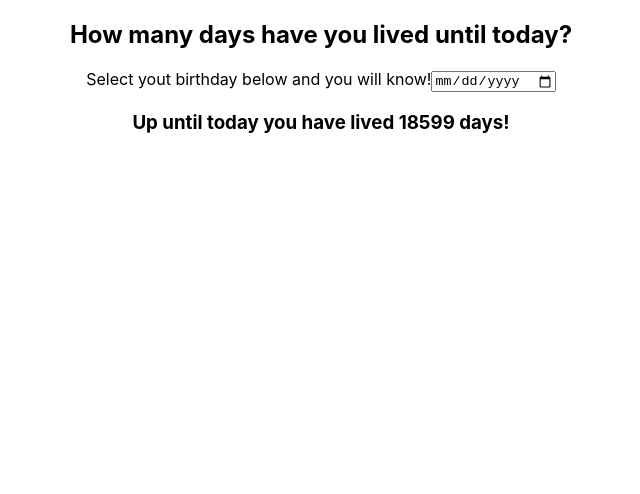
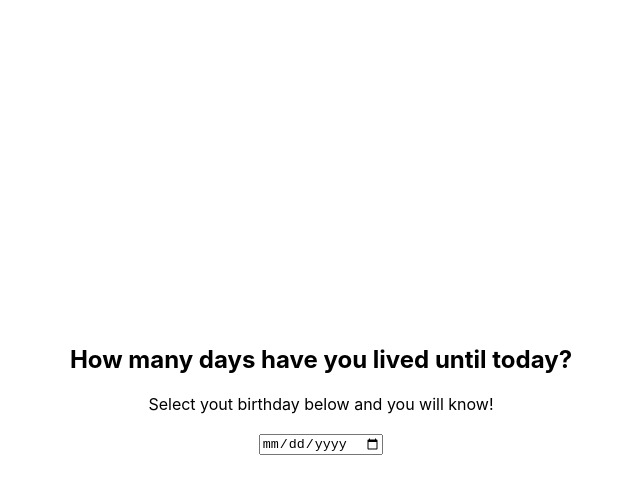
Before and after one commit to CleitonLuizOliveira/day_counter, a React (Create React App) app: page / in a window 1280 px wide. Shown: the top 494 px of the page, without its empty margins (319-959 px from the left). Built offline with nearby package versions, Linux system fonts and the light colour scheme.

Commit message:
quase pronto, falta embelezar

```diff
--- a/src/App.css
+++ b/src/App.css
@@ -1,38 +1,22 @@
 .App {
   text-align: center;
+  display: flex;
+  place-content: center;
+  place-items: center;
+  position: absolute;
+  top: 0;
+  left: 0;
+  bottom: 0;
+  right: 0;
 }
 
-.App-logo {
-  height: 40vmin;
-  pointer-events: none;
+.container {
+  text-align: center;
+  display: flex;
+  flex-direction: column;
 }
 
-@media (prefers-reduced-motion: no-preference) {
-  .App-logo {
-    animation: App-logo-spin infinite 20s linear;
-  }
+.container input {
+  max-width: 130px;
+  margin: 20px auto;
 }
-
-.App-header {
-  background-color: #282c34;
-  min-height: 100vh;
-  display: flex;
-  flex-direction: column;
-  align-items: center;
-  justify-content: center;
-  font-size: calc(10px + 2vmin);
-  color: white;
-}
-
-.App-link {
-  color: #61dafb;
-}
-
-@keyframes App-logo-spin {
-  from {
-    transform: rotate(0deg);
-  }
-  to {
-    transform: rotate(360deg);
-  }
-}
--- a/src/App.js
+++ b/src/App.js
@@ -16,10 +16,12 @@ function App() {
 
     return (
         <div className="App">
-            <h2>How many days have you lived until today?</h2>
-            <label htmlFor="">Select yout birthday below and you will know!</label>
-            <input type="date" value={birthDay} onChange={event => setBirthDay(event.currentTarget.value) } />
-            <h3>Up until today you have lived {answer} days!</h3>
+            <div className="container">
+                <h2>How many days have you lived until today?</h2>
+                <label htmlFor="">Select yout birthday below and you will know!</label>
+                <input type="date" value={birthDay} onChange={event => setBirthDay(event.currentTarget.value) } />
+                {birthDay !== 0 ? <h3>Up until today you have lived {answer} days!</h3> : <div></div>}
+            </div>
         </div>
     );
 }
```
Also changed, not shown: 1 other file (tests, documents, lock files or other folders).
